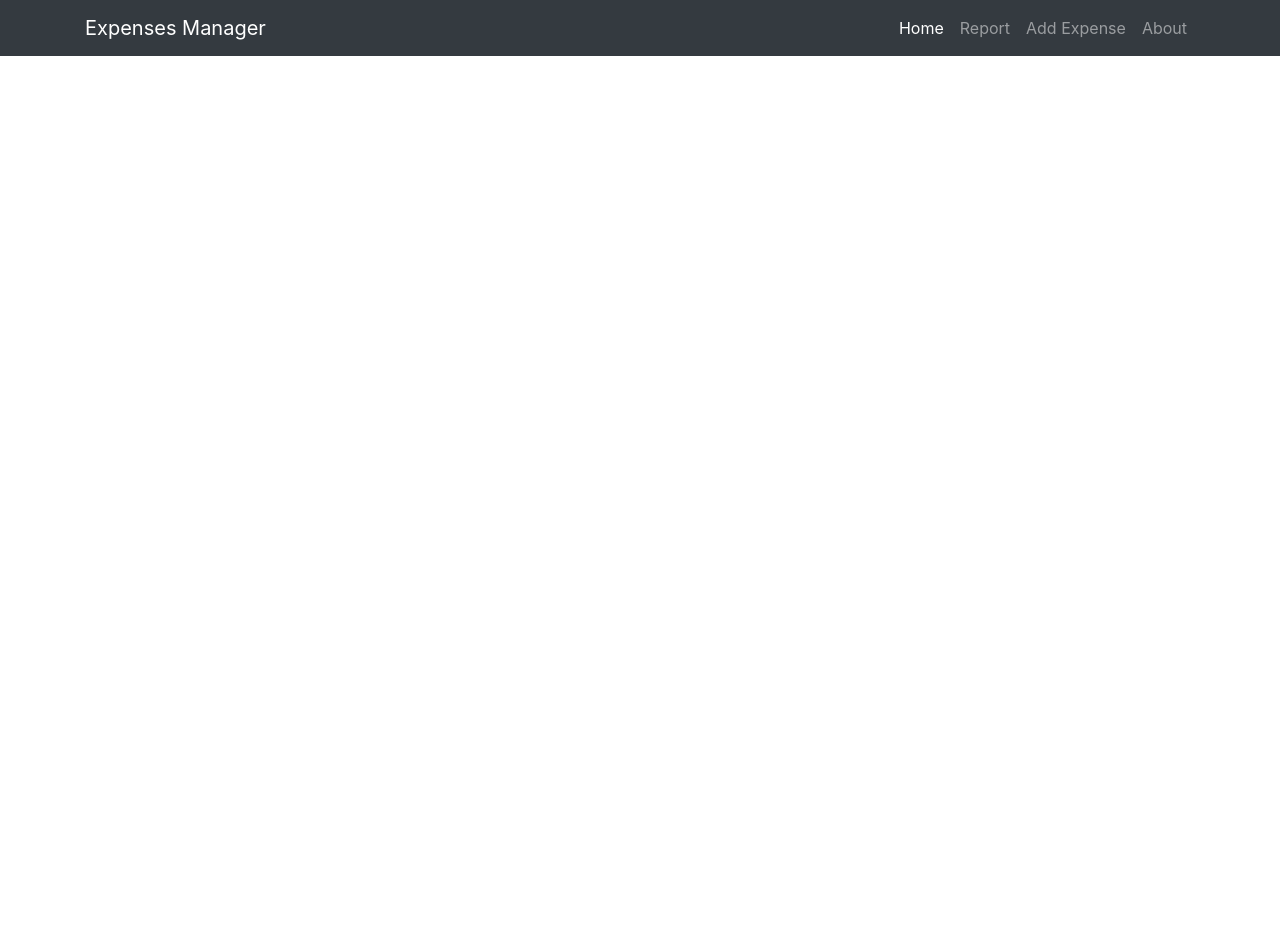
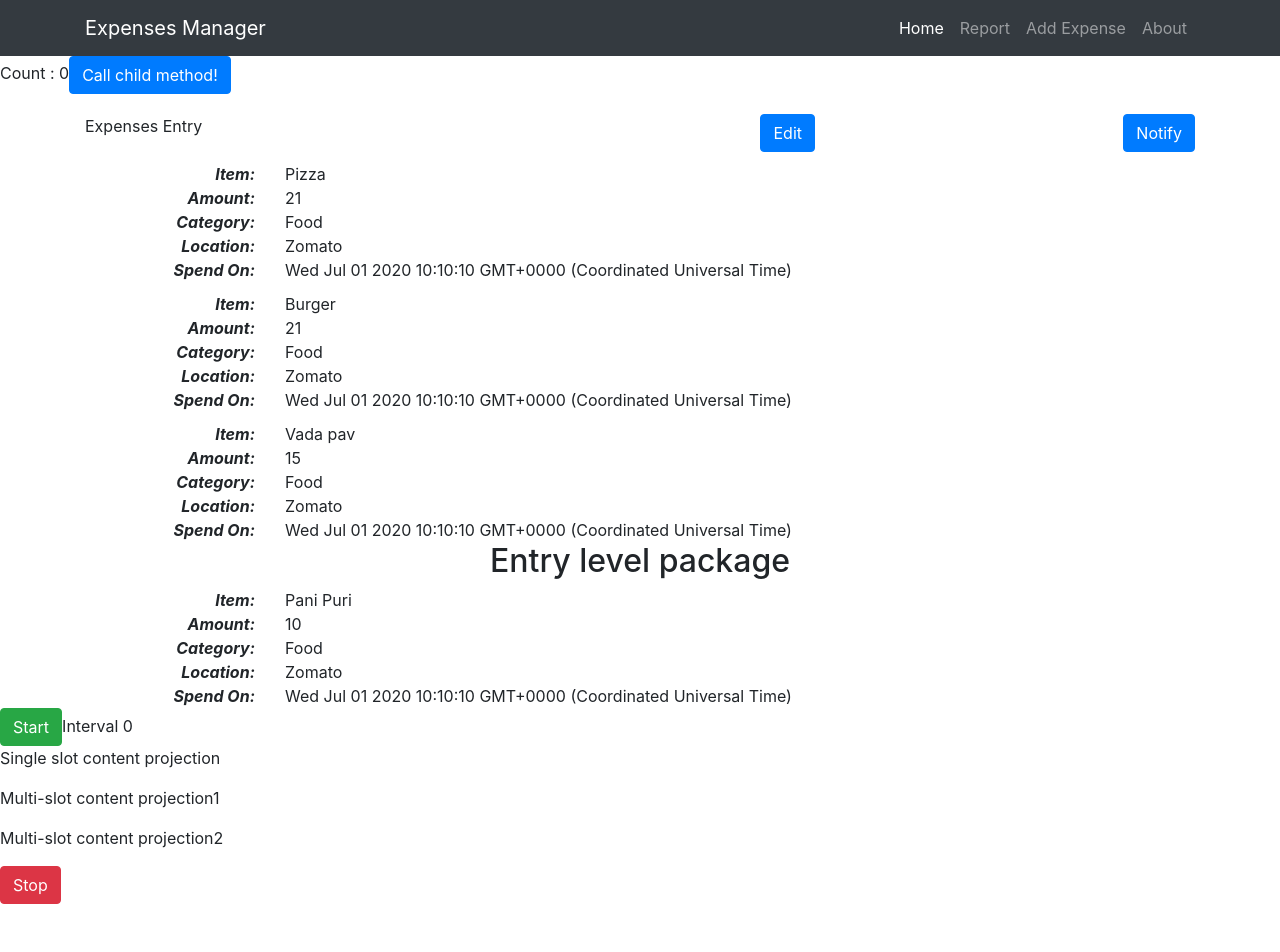
Before and after one commit to girishsalaskar/expenses-manager, an Angular app: page / in a window 1280 px wide. Shown: the top 952 px of the page. Before the commit the page ends 800 px from the top, so only its background shows below. Built offline with nearby package versions, Linux system fonts and the light colour scheme.

Commit message:
Routing rolled back

```diff
--- a/src/app/app.component.html
+++ b/src/app/app.component.html
@@ -28,5 +28,16 @@
       </div>
    </div>
 </nav>
-
-<router-outlet></router-outlet>
+<span>Count : {{clickedCount}}</span>
+<button class="btn btn-primary" (click)="cmpExpenseEntry.alertMessage('From parent');">Call child method!</button>
+<app-expense-entry [rootParam]="expenseEntry" (notify)="notifyListener($event);" [entryParam]="entryPack" #cmpExpenseEntry>
+</app-expense-entry>
+<button class="btn btn-success" (click)="initInterval();">Start</button>
+<app-testing-child>
+   <p>Single slot content projection</p>
+   <p question1>Multi-slot content projection1</p>
+   <p question2>Multi-slot content projection2</p>
+</app-testing-child>
+<button class="btn btn-danger" (click)="stopInterval();">Stop</button>
+<br/><br/><br/><br/>
+<app-sample-profile-form></app-sample-profile-form>
--- a/src/app/app.module.ts
+++ b/src/app/app.module.ts
@@ -1,19 +1,11 @@
 import { BrowserModule } from '@angular/platform-browser';
 import {FormsModule, ReactiveFormsModule} from '@angular/forms';
 import { NgModule } from '@angular/core';
-import { RouterModule, Routes } from '@angular/router';
 
 import { AppComponent } from './app.component';
 import { ExpenseEntryComponent } from './expense-entry/expense-entry.component';
 import { TestingChildComponent } from './testing-child/testing-child.component';
 import { SampleProfileFormComponent } from './sample-profile-form/sample-profile-form.component';
-
-const routs: Routes = [
-  { path:'home',component:AppComponent},
-  { path:'expense-entry',component:ExpenseEntryComponent},
-  { path:'testing-child',component:TestingChildComponent},
-  { path:'sample-profile',component:SampleProfileFormComponent}
-]
 
 @NgModule({
   declarations: [
@@ -23,7 +15,6 @@ const routs: Routes = [
     SampleProfileFormComponent
   ],
   imports: [
-    RouterModule.forRoot(routs),
     BrowserModule,
     FormsModule,
     ReactiveFormsModule
```
